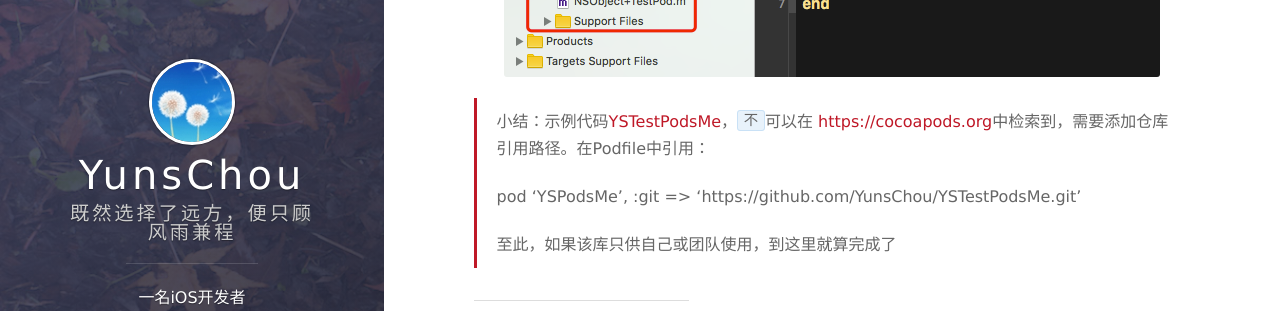
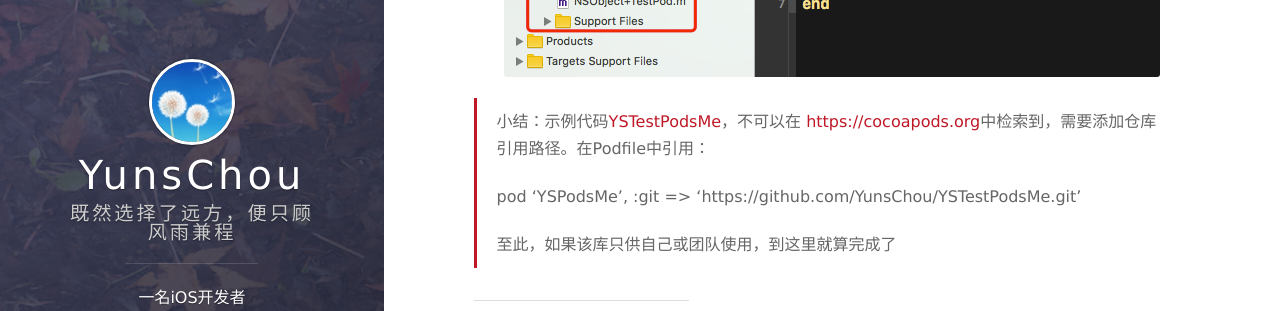
Before and after one commit to YunsChou/Yuns.github.io, a Jekyll site: the page built from _posts/2016-12-17-mediator-learn-0.md, in a window 1280 px wide and 900 px high, scrolled down 2371 px. Shown: the part 148-459 px from the top of the window. Built offline with Jekyll 4.4.1, drawn with Linux system fonts in a browser that asks for light colours; nearby versions of some CDN libraries; Markdown is read by kramdown in place of the engine named in the settings; comment, search, counter and statistics services are not loaded; some of the changed text lies outside the part shown.

```diff
--- a/_posts/2016-12-17-mediator-learn-0.md
+++ b/_posts/2016-12-17-mediator-learn-0.md
@@ -92,7 +92,7 @@ pod lib lint
 
 ![img](/assets/images/2016/mediator-learn-0-2.png)
 
->  小结：示例代码[YSTestPodsMe]([https://github.com/YunsChou/YSTestPodsMe](https://github.com/YunsChou/YSTestPodsMe))，`不`可以在 [https://cocoapods.org](https://cocoapods.org)中检索到，需要添加仓库引用路径。在Podfile中引用：
+>  小结：示例代码[YSTestPodsMe]([https://github.com/YunsChou/YSTestPodsMe](https://github.com/YunsChou/YSTestPodsMe))，不可以在 [https://cocoapods.org](https://cocoapods.org)中检索到，需要添加仓库引用路径。在Podfile中引用：
 >
 >  pod 'YSPodsMe', :git => 'https://github.com/YunsChou/YSTestPodsMe.git'
 >
@@ -145,7 +145,7 @@ pod trunk push YSPods.podspec
 
 ![img](/assets/images/2016/mediator-learn-0-6.png)
 
-> 小结：示例代码[YSTestPods]([[https://github.com/YunsChou/YSTestPods](https://github.com/YunsChou/YSTestPods))，可以在 [https://cocoapods.org](https://cocoapods.org)中检索到，`不`需要添加仓库引用路径，*本质上默认路径就是cocopods的路径*。在Podfile中引用：
+> 小结：示例代码[YSTestPods]([[https://github.com/YunsChou/YSTestPods](https://github.com/YunsChou/YSTestPods))，可以在 [https://cocoapods.org](https://cocoapods.org)中检索到，不需要添加仓库引用路径，*本质上默认路径就是cocopods的路径*。在Podfile中引用：
 >
 > pod 'YSPods'
 >
```
